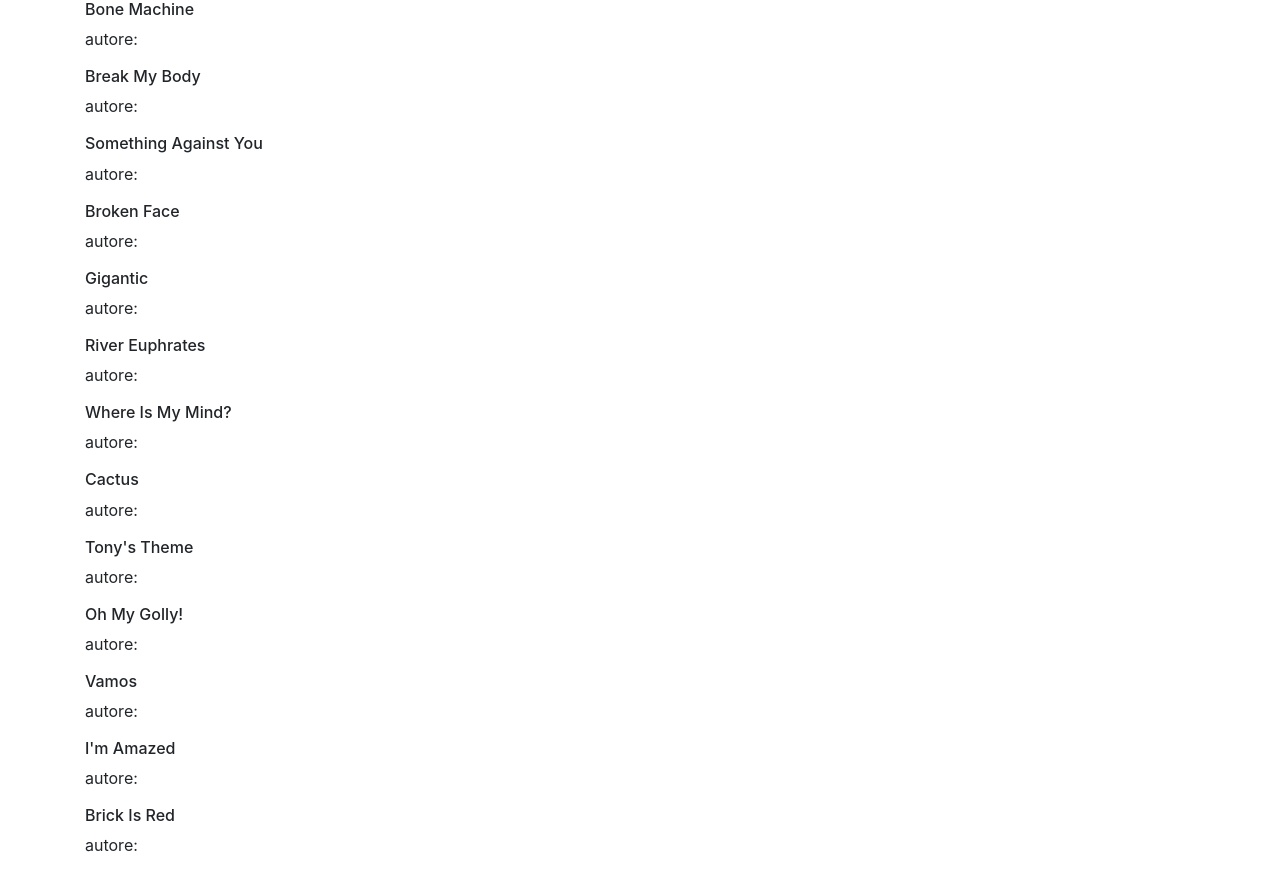
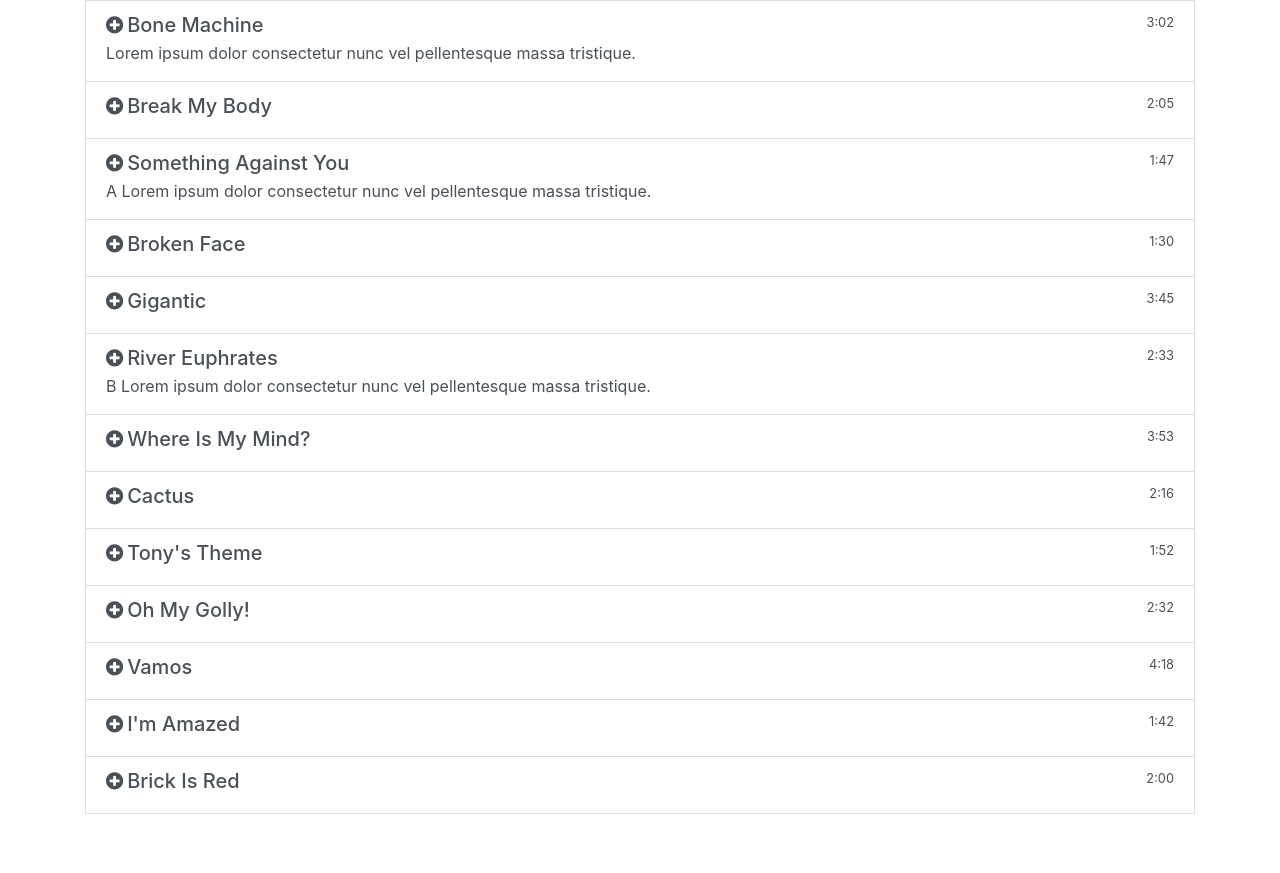
Before and after one commit to sarassoroberto/react-01, a React (Create React App) app: page / in a window 1280 px wide. After the commit the page ends 814 px from the top, so only its background shows below. Built offline with nearby package versions, Linux system fonts and the light colour scheme.

Commit message:
assegnazione dell proprieà song - listgrouitem ok

```diff
--- a/src/App.js
+++ b/src/App.js
@@ -3,14 +3,19 @@
 import React from 'react';
 import Song from './song';
 import playlist from './playlist.json';
+import ListGroupItem from './ListGroupItem/ListGroupItem';
 
 // import './App.css';
 // Componente App  (functional component)
 function App() {
 
   const songlist = playlist.map((song) => {
-    console.log("song in map",song);
-    return  (<Song titolocanzone={song.title}></Song>)
+    return  (
+             <ListGroupItem
+                header={song.title}
+                content={song.note}
+                right={song.time}
+             />)
   })
 
   return (<div className="app container">
--- /dev/null
+++ b/src/ListGroupItem/ListGroupItem.js
@@ -0,0 +1,22 @@
+import React from 'react'
+
+
+const ListGroupItem = (props) => {
+
+    return (
+        <div class="list-group-item list-group-item-action">
+            <div class="d-flex w-100 justify-content-between">
+                <h5 class="mb-1">
+                    <i class="fa fa-plus-circle pr-1"></i>
+                    {props.header}
+                </h5>
+                <small>{props.right}</small>
+            </div>
+            <p class="mb-1">
+                {props.content}
+            </p>
+        </div>
+    )
+}
+
+export default ListGroupItem
```
